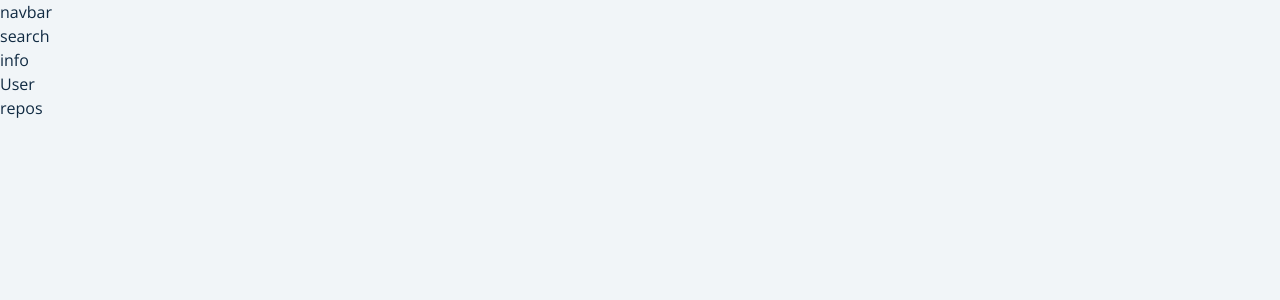
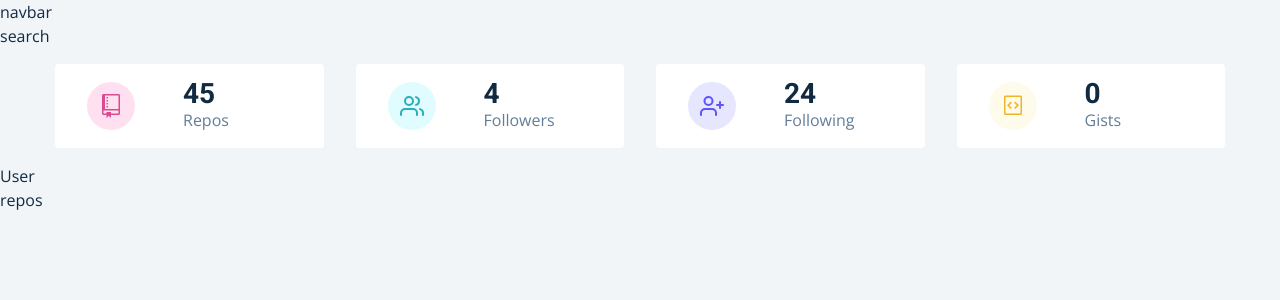
Before and after one commit to Sabbirdiu/github-user, a React (Create React App) app: page / in a window 1280 px wide. Shown: the top 300 px of the page. Built offline with nearby package versions, Linux system fonts and the light colour scheme.

Commit message:
added card component in user

```diff
--- a/package.json
+++ b/package.json
@@ -8,6 +8,7 @@
     "@testing-library/user-event": "^12.8.3",
     "react": "^17.0.2",
     "react-dom": "^17.0.2",
+    "react-icons": "^4.2.0",
     "react-router-dom": "^5.2.0",
     "react-scripts": "4.0.3",
     "styled-components": "^5.3.0",
--- a/src/components/Info.js
+++ b/src/components/Info.js
@@ -1,9 +1,114 @@
 import React, { useContext } from "react";
 import { GithubContext } from "../context/context";
+import styled from "styled-components";
+import { GoRepo, GoGist } from "react-icons/go";
+import { FiUsers, FiUserPlus } from "react-icons/fi";
 const Info = () => {
+  const { githubUser } = React.useContext(GithubContext);
+  const { public_repos, followers, following, public_gists } = githubUser;
+  const items = [
+    {
+      id: 1,
+      icon: <GoRepo className="icon" />,
+      label: "repos",
+      value: public_repos,
+      color: "pink",
+    },
+    {
+      id: 2,
+      icon: <FiUsers className="icon" />,
+      label: "followers",
+      value: followers,
+      color: "green",
+    },
+    {
+      id: 3,
+      icon: <FiUserPlus className="icon" />,
+      label: "following",
+      value: following,
+      color: "purple",
+    },
+    {
+      id: 4,
+      icon: <GoGist className="icon" />,
+      label: "gists",
+      value: public_gists,
+      color: "yellow",
+    },
+  ];
   const data = useContext(GithubContext);
   console.log(data);
-  return <div>info </div>;
+  return (
+    <section className="section">
+      <Wrapper className="section-center">
+        {items.map((item) => {
+          return <Item key={item.id} {...item}></Item>;
+        })}
+      </Wrapper>
+    </section>
+  );
+};
+const Item = ({ icon, label, value, color }) => {
+  return (
+    <article className="item">
+      <span className={color}>{icon}</span>
+      <div>
+        <h3>{value}</h3>
+        <p>{label}</p>
+      </div>
+    </article>
+  );
 };
 
+const Wrapper = styled.section`
+  display: grid;
+  grid-template-columns: repeat(auto-fill, minmax(200px, 1fr));
+  gap: 1rem 2rem;
+  @media (min-width: 640px) {
+    grid-template-columns: repeat(auto-fill, minmax(260px, 1fr));
+  }
+  .item {
+    border-radius: var(--radius);
+    padding: 1rem 2rem;
+    background: var(--clr-white);
+    display: grid;
+    grid-template-columns: auto 1fr;
+    column-gap: 3rem;
+    align-items: center;
+    span {
+      width: 3rem;
+      height: 3rem;
+      display: grid;
+      place-items: center;
+      border-radius: 50%;
+    }
+    .icon {
+      font-size: 1.5rem;
+    }
+    h3 {
+      margin-bottom: 0;
+      letter-spacing: 0;
+    }
+    p {
+      margin-bottom: 0;
+      text-transform: capitalize;
+    }
+    .pink {
+      background: #ffe0f0;
+      color: #da4a91;
+    }
+    .green {
+      background: var(--clr-primary-10);
+      color: var(--clr-primary-5);
+    }
+    .purple {
+      background: #e6e6ff;
+      color: #5d55fa;
+    }
+    .yellow {
+      background: #fffbea;
+      color: #f0b429;
+    }
+  }
+`;
 export default Info;
```
Also changed, not shown: 1 other file (tests, documents, lock files or other folders).
